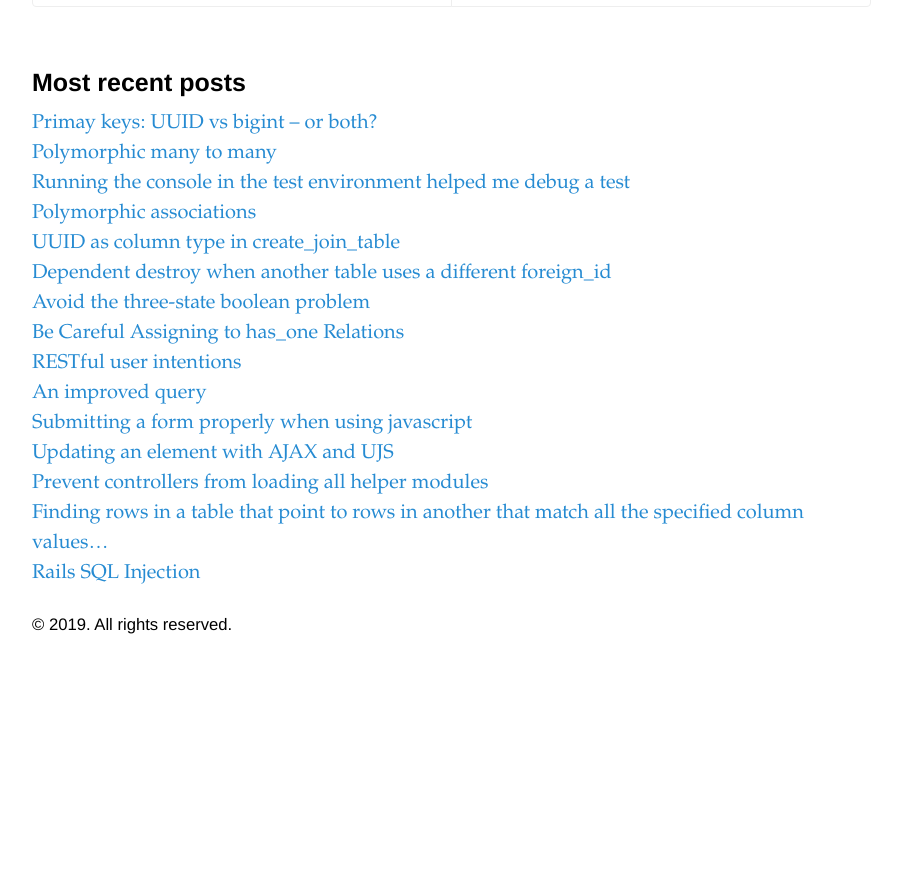
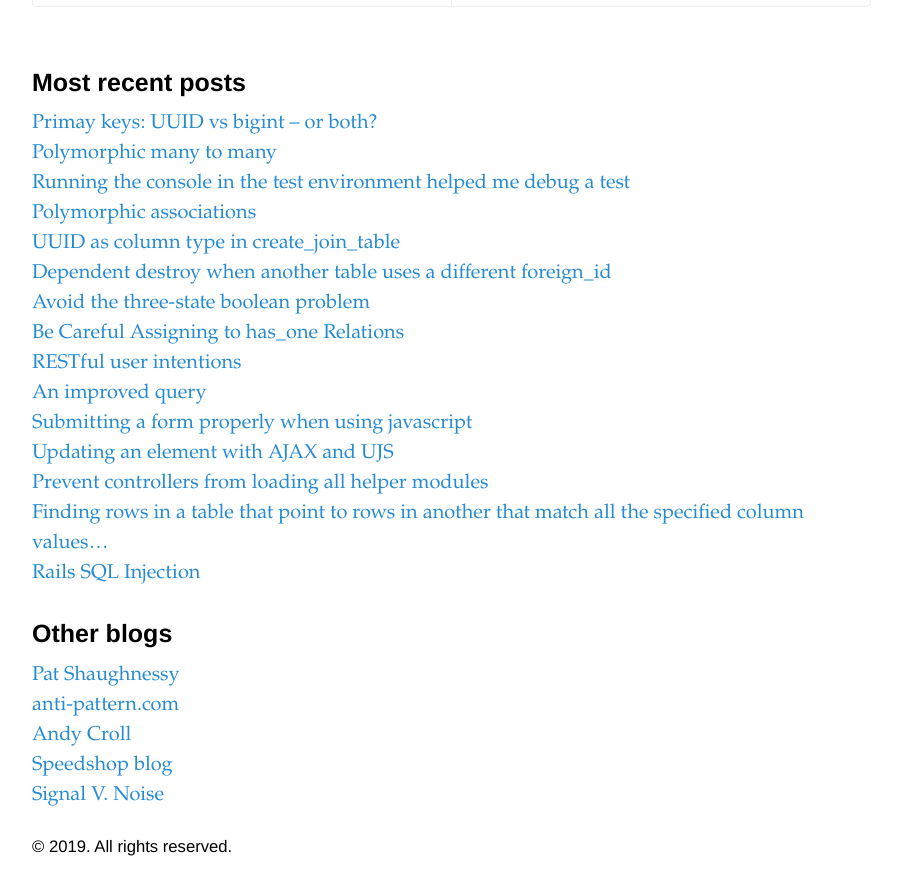
Before and after one commit to codeandclay/code_and_clay_blog, a Jekyll site: the page built from index.html, in a window 1280 px wide and 900 px high, scrolled down 4443 px. Shown: the top 895 px of the window, without its empty margins (188-1090 px from the left). Built offline with Jekyll 4.4.1, drawn with Linux system fonts in a browser that asks for light colours; the list of posts is cut into pages by our own code; before the commit the page ends 5121 px from its top, so only the background shows below that.

Commit message:
List other blogs

```diff
--- /dev/null
+++ b/_data/blogs.yml
@@ -0,0 +1,10 @@
+- name: Pat Shaughnessy
+  url: http://patshaughnessy.net
+- name: anti-pattern.com
+  url: https://anti-pattern.com
+- name: Andy Croll
+  url: https://andycroll.com/
+- name: Speedshop blog
+  url: https://www.speedshop.co/blog/
+- name: Signal V. Noise
+  url: https://m.signalvnoise.com
--- a/_layouts/default.html
+++ b/_layouts/default.html
@@ -26,6 +26,15 @@
             </li>
           {% endfor %}
         </ul>
+
+        <h3>Other blogs</h3>
+        <ul>
+          {% for blog in site.data.blogs %}
+             <li>
+              <a href="{{ blog.url }}">{{ blog.name }}</a>
+            </li>
+          {% endfor %}
+        </ul>
       </nav>
 
       <footer class="footer">
```
